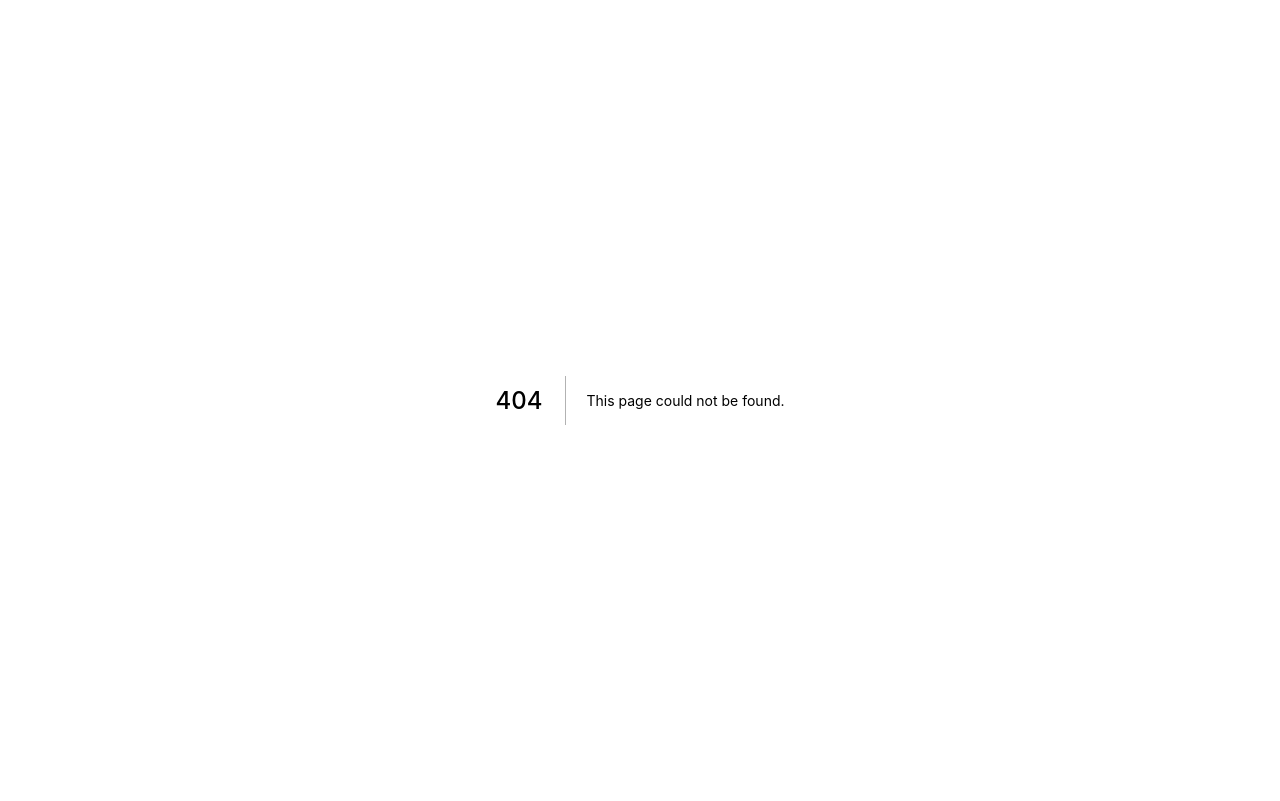
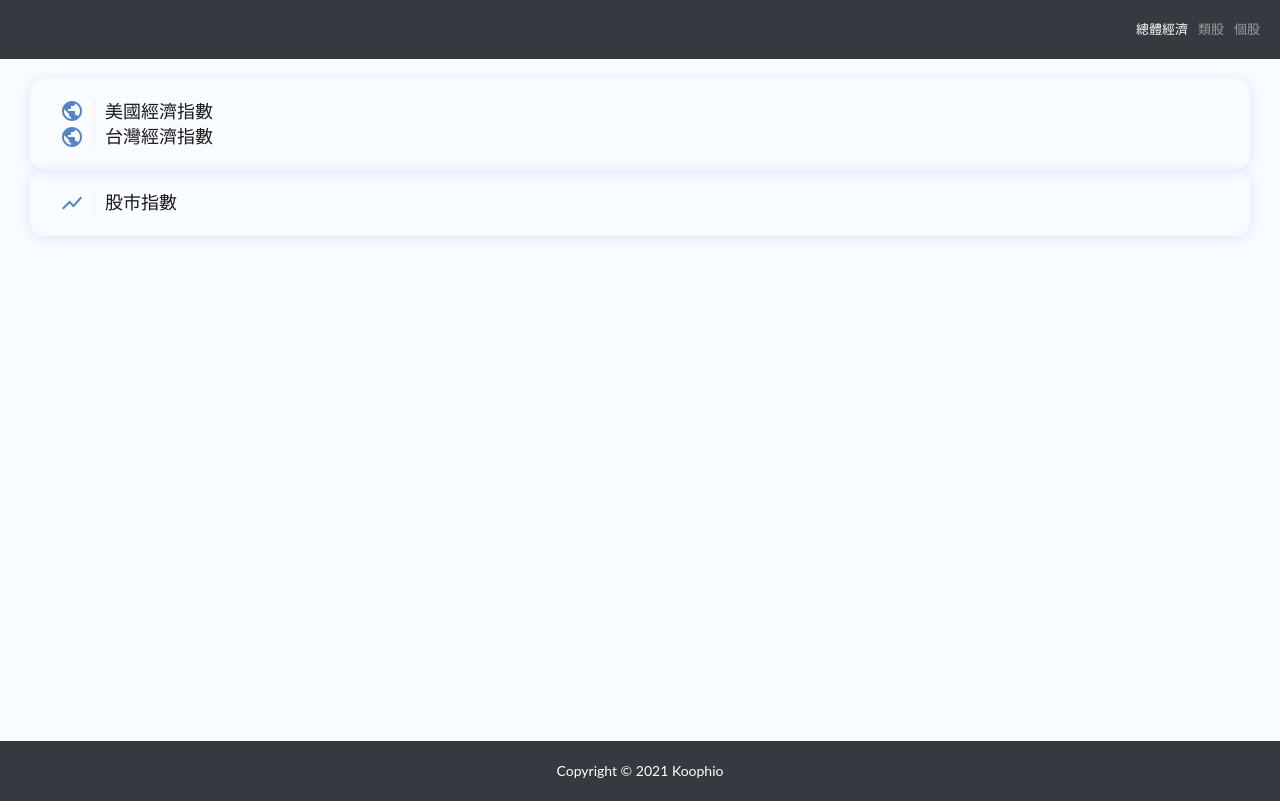
Before and after one commit to ken556621/stock-client, a Next.js app: page /overview/macroEconomic in a window 1280 px wide. Before the commit this address had no page. Built offline with nearby package versions, Linux system fonts and the light colour scheme.

Commit message:
Add global section and stock section

```diff
--- /dev/null
+++ b/components/page-content/macroEconomic/GlobalSection.js
@@ -0,0 +1,82 @@
+import { useDispatch, useSelector } from "react-redux";
+
+import { makeStyles } from "@material-ui/core/styles";
+import PublicIcon from '@material-ui/icons/Public';
+
+
+const useMacroEconomicStyles = makeStyles((theme) => ({
+    container: {
+        padding: theme.spacing(4, 6),
+        boxShadow: "0px 2px 14px 0 rgb(69 20 229 / 10%)",
+        borderRadius: 15
+    },
+    titleWrapper: {
+        display: "flex",
+        alignItems: "center",
+        color: "#1a1919",
+        fontSize: "1.125rem"
+    },
+    icon: {
+        color: "#5585c2"
+    },
+    title: {
+        marginLeft: theme.spacing(2),
+        "&:before": {
+            content: "''",
+            height: 30,
+            width: 30,
+            borderLeft: "1px solid #eee",
+            paddingLeft: theme.spacing(2)
+        }
+    },
+    cpi: {
+
+    },
+    pmi: {
+
+    },
+    unemploymentRate: {
+
+    }
+}));
+
+const GlobalSection = () => {
+    const classes = useMacroEconomicStyles();
+
+    return (
+        <div className={classes.container}>
+            <div className={classes.titleWrapper}>
+                <PublicIcon className={classes.icon} />
+                <div className={classes.title}>
+                    美國經濟指數
+                </div>
+            </div>
+            <div className={classes.cpi}>
+
+            </div>
+            <div className={classes.pmi}>
+
+            </div>
+            <div className={classes.unemploymentRate}>
+
+            </div>
+            <div className={classes.titleWrapper}>
+                <PublicIcon className={classes.icon} />
+                <div className={classes.title}>
+                    台灣經濟指數
+                </div>
+            </div>
+            <div className={classes.cpi}>
+
+            </div>
+            <div className={classes.pmi}>
+
+            </div>
+            <div className={classes.unemploymentRate}>
+
+            </div>
+        </div>
+    )
+};
+
+export default GlobalSection;
--- /dev/null
+++ b/components/page-content/macroEconomic/StockSection.js
@@ -0,0 +1,49 @@
+import { useDispatch, useSelector } from "react-redux";
+
+import { makeStyles } from "@material-ui/core/styles";
+import ShowChartIcon from '@material-ui/icons/ShowChart';
+
+
+const useStockSectionStyles = makeStyles((theme) => ({
+    container: {
+        padding: theme.spacing(4, 6),
+        boxShadow: "0px 2px 14px 0 rgb(69 20 229 / 10%)",
+        borderRadius: 15
+    },
+    titleWrapper: {
+        display: "flex",
+        alignItems: "center",
+        color: "#1a1919",
+        fontSize: "1.125rem"
+    },
+    icon: {
+        color: "#5585c2"
+    },
+    title: {
+        marginLeft: theme.spacing(2),
+        "&:before": {
+            content: "''",
+            height: 30,
+            width: 30,
+            borderLeft: "1px solid #eee",
+            paddingLeft: theme.spacing(2)
+        }
+    }
+}));
+
+const StockSection = () => {
+    const classes = useStockSectionStyles();
+
+    return (
+        <div className={classes.container}>
+            <div className={classes.titleWrapper}>
+                <ShowChartIcon className={classes.icon} />
+                <div className={classes.title}>
+                    股市指數
+                </div>
+            </div>
+        </div>
+    )
+};
+
+export default StockSection;
--- /dev/null
+++ b/pages/overview/macroEconomic.js
@@ -0,0 +1,35 @@
+import { useDispatch, useSelector } from "react-redux";
+
+import { makeStyles } from "@material-ui/core/styles";
+
+import NavigationBar from "@/components/navBar/NavigationBar";
+import GlobalSection from "@/components/page-content/macroEconomic/GlobalSection";
+import StockSection from "@/components/page-content/macroEconomic/StockSection";
+import Footer from "@/components/footer/Footer";
+
+const useMacroEconomicStyles = makeStyles((theme) => ({
+    container: {
+
+    },
+    content: {
+        minHeight: "calc(100vh - 118px)",
+        padding: theme.spacing(4, 6)
+    }
+}));
+
+const MacroEconomic = () => {
+    const classes = useMacroEconomicStyles();
+
+    return (
+        <div className={classes.container}>
+            <NavigationBar />
+            <div className={classes.content}>
+                <GlobalSection />
+                <StockSection />
+            </div>
+            <Footer />
+        </div>
+    )
+};
+
+export default MacroEconomic;
```
